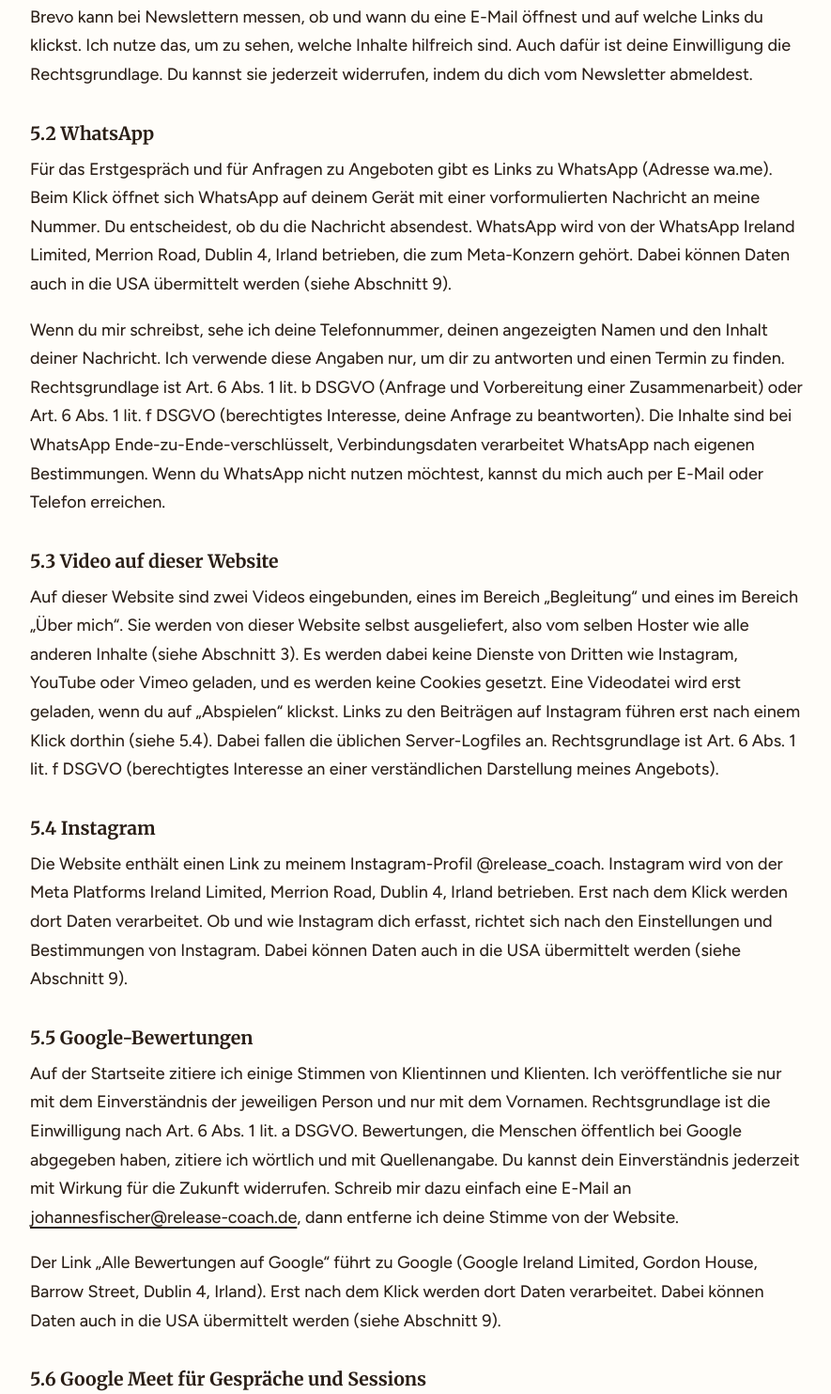
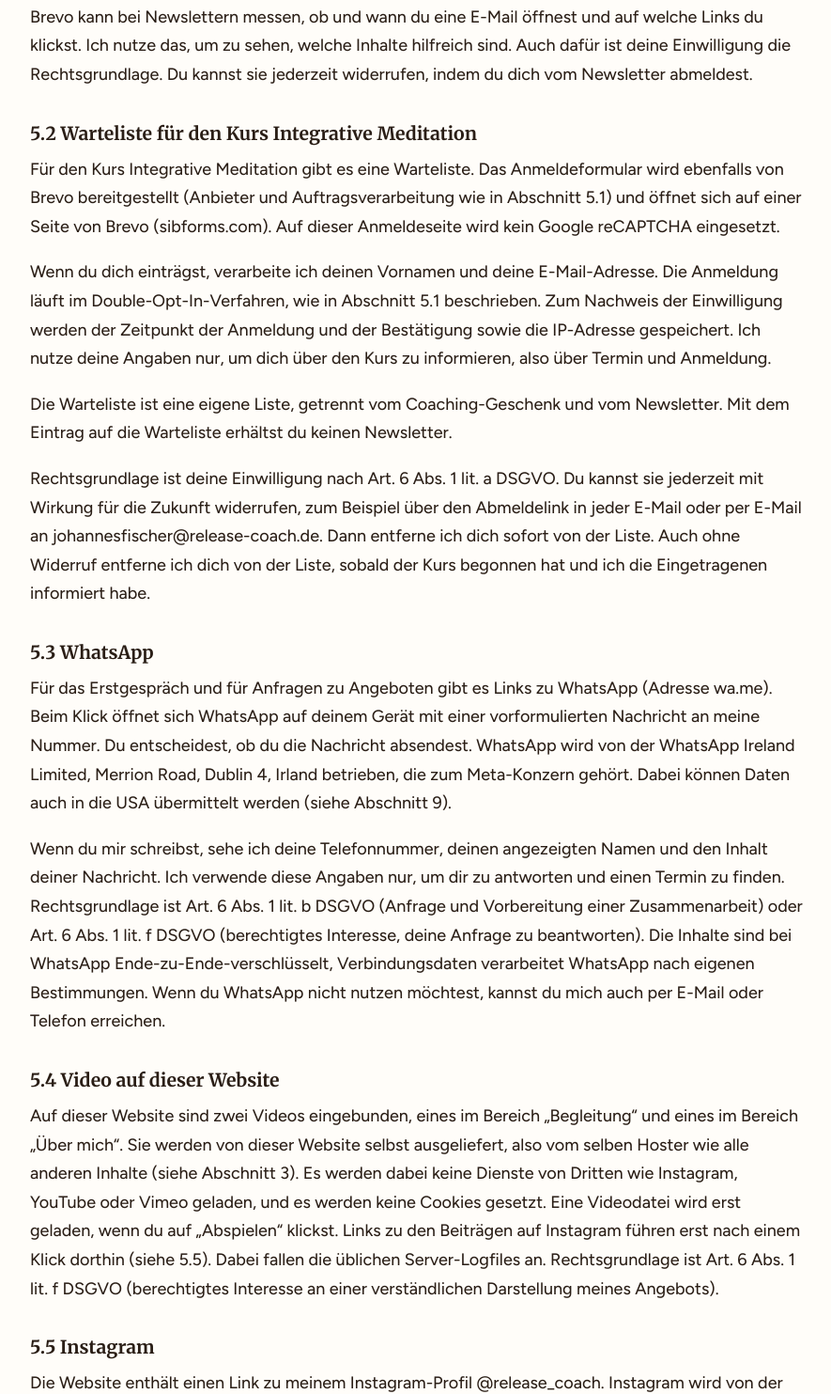
Before and after one commit to joschmannswelt-png/release-coach-website, a plain HTML site: page datenschutz.html in a window 1280 px wide. Shown: the part 3230-4713 px from the top of the page at 94% size, without its empty margins (196-1081 px from the left). Drawn offline with Linux system fonts and the light colour scheme.

Commit message:
Add files via upload

```diff
--- a/datenschutz.html
+++ b/datenschutz.html
@@ -113,21 +113,27 @@
     <p>Rechtsgrundlage ist deine Einwilligung nach Art. 6 Abs. 1 lit. a DSGVO. Du kannst sie jederzeit mit Wirkung für die Zukunft widerrufen, zum Beispiel über den Abmeldelink in jeder E-Mail oder per Nachricht an mich. Ich speichere deine Daten, bis du dich abmeldest. Mit Brevo besteht ein Vertrag zur Auftragsverarbeitung nach Art. 28 DSGVO.</p>
     <p>Brevo kann bei Newslettern messen, ob und wann du eine E-Mail öffnest und auf welche Links du klickst. Ich nutze das, um zu sehen, welche Inhalte hilfreich sind. Auch dafür ist deine Einwilligung die Rechtsgrundlage. Du kannst sie jederzeit widerrufen, indem du dich vom Newsletter abmeldest.</p>
 
-    <h3>5.2 WhatsApp</h3>
+    <h3>5.2 Warteliste für den Kurs Integrative Meditation</h3>
+    <p>Für den Kurs Integrative Meditation gibt es eine Warteliste. Das Anmeldeformular wird ebenfalls von Brevo bereitgestellt (Anbieter und Auftragsverarbeitung wie in Abschnitt 5.1) und öffnet sich auf einer Seite von Brevo (sibforms.com). Auf dieser Anmeldeseite wird kein Google reCAPTCHA eingesetzt.</p>
+    <p>Wenn du dich einträgst, verarbeite ich deinen Vornamen und deine E-Mail-Adresse. Die Anmeldung läuft im Double-Opt-In-Verfahren, wie in Abschnitt 5.1 beschrieben. Zum Nachweis der Einwilligung werden der Zeitpunkt der Anmeldung und der Bestätigung sowie die IP-Adresse gespeichert. Ich nutze deine Angaben nur, um dich über den Kurs zu informieren, also über Termin und Anmeldung.</p>
+    <p>Die Warteliste ist eine eigene Liste, getrennt vom Coaching-Geschenk und vom Newsletter. Mit dem Eintrag auf die Warteliste erhältst du keinen Newsletter.</p>
+    <p>Rechtsgrundlage ist deine Einwilligung nach Art. 6 Abs. 1 lit. a DSGVO. Du kannst sie jederzeit mit Wirkung für die Zukunft widerrufen, zum Beispiel über den Abmeldelink in jeder E-Mail oder per E-Mail an johannesfischer@release-coach.de. Dann entferne ich dich sofort von der Liste. Auch ohne Widerruf entferne ich dich von der Liste, sobald der Kurs begonnen hat und ich die Eingetragenen informiert habe.</p>
+
+    <h3>5.3 WhatsApp</h3>
     <p>Für das Erstgespräch und für Anfragen zu Angeboten gibt es Links zu WhatsApp (Adresse wa.me). Beim Klick öffnet sich WhatsApp auf deinem Gerät mit einer vorformulierten Nachricht an meine Nummer. Du entscheidest, ob du die Nachricht absendest. WhatsApp wird von der WhatsApp Ireland Limited, Merrion Road, Dublin 4, Irland betrieben, die zum Meta-Konzern gehört. Dabei können Daten auch in die USA übermittelt werden (siehe Abschnitt 9).</p>
     <p>Wenn du mir schreibst, sehe ich deine Telefonnummer, deinen angezeigten Namen und den Inhalt deiner Nachricht. Ich verwende diese Angaben nur, um dir zu antworten und einen Termin zu finden. Rechtsgrundlage ist Art. 6 Abs. 1 lit. b DSGVO (Anfrage und Vorbereitung einer Zusammenarbeit) oder Art. 6 Abs. 1 lit. f DSGVO (berechtigtes Interesse, deine Anfrage zu beantworten). Die Inhalte sind bei WhatsApp Ende-zu-Ende-verschlüsselt, Verbindungsdaten verarbeitet WhatsApp nach eigenen Bestimmungen. Wenn du WhatsApp nicht nutzen möchtest, kannst du mich auch per E-Mail oder Telefon erreichen.</p>
 
-    <h3>5.3 Video auf dieser Website</h3>
-    <p>Auf dieser Website sind zwei Videos eingebunden, eines im Bereich „Begleitung“ und eines im Bereich „Über mich“. Sie werden von dieser Website selbst ausgeliefert, also vom selben Hoster wie alle anderen Inhalte (siehe Abschnitt 3). Es werden dabei keine Dienste von Dritten wie Instagram, YouTube oder Vimeo geladen, und es werden keine Cookies gesetzt. Eine Videodatei wird erst geladen, wenn du auf „Abspielen“ klickst. Links zu den Beiträgen auf Instagram führen erst nach einem Klick dorthin (siehe 5.4). Dabei fallen die üblichen Server-Logfiles an. Rechtsgrundlage ist Art. 6 Abs. 1 lit. f DSGVO (berechtigtes Interesse an einer verständlichen Darstellung meines Angebots).</p>
+    <h3>5.4 Video auf dieser Website</h3>
+    <p>Auf dieser Website sind zwei Videos eingebunden, eines im Bereich „Begleitung“ und eines im Bereich „Über mich“. Sie werden von dieser Website selbst ausgeliefert, also vom selben Hoster wie alle anderen Inhalte (siehe Abschnitt 3). Es werden dabei keine Dienste von Dritten wie Instagram, YouTube oder Vimeo geladen, und es werden keine Cookies gesetzt. Eine Videodatei wird erst geladen, wenn du auf „Abspielen“ klickst. Links zu den Beiträgen auf Instagram führen erst nach einem Klick dorthin (siehe 5.5). Dabei fallen die üblichen Server-Logfiles an. Rechtsgrundlage ist Art. 6 Abs. 1 lit. f DSGVO (berechtigtes Interesse an einer verständlichen Darstellung meines Angebots).</p>
 
-    <h3>5.4 Instagram</h3>
+    <h3>5.5 Instagram</h3>
     <p>Die Website enthält einen Link zu meinem Instagram-Profil @release_coach. Instagram wird von der Meta Platforms Ireland Limited, Merrion Road, Dublin 4, Irland betrieben. Erst nach dem Klick werden dort Daten verarbeitet. Ob und wie Instagram dich erfasst, richtet sich nach den Einstellungen und Bestimmungen von Instagram. Dabei können Daten auch in die USA übermittelt werden (siehe Abschnitt 9).</p>
 
-    <h3>5.5 Google-Bewertungen</h3>
+    <h3>5.6 Google-Bewertungen</h3>
     <p>Auf der Startseite zitiere ich einige Stimmen von Klientinnen und Klienten. Ich veröffentliche sie nur mit dem Einverständnis der jeweiligen Person und nur mit dem Vornamen. Rechtsgrundlage ist die Einwilligung nach Art. 6 Abs. 1 lit. a DSGVO. Bewertungen, die Menschen öffentlich bei Google abgegeben haben, zitiere ich wörtlich und mit Quellenangabe. Du kannst dein Einverständnis jederzeit mit Wirkung für die Zukunft widerrufen. Schreib mir dazu einfach eine E-Mail an <a href="mailto:johannesfischer@release-coach.de">johannesfischer@release-coach.de</a>, dann entferne ich deine Stimme von der Website.</p>
     <p>Der Link „Alle Bewertungen auf Google“ führt zu Google (Google Ireland Limited, Gordon House, Barrow Street, Dublin 4, Irland). Erst nach dem Klick werden dort Daten verarbeitet. Dabei können Daten auch in die USA übermittelt werden (siehe Abschnitt 9).</p>
 
-    <h3>5.6 Google Meet für Gespräche und Sessions</h3>
+    <h3>5.7 Google Meet für Gespräche und Sessions</h3>
     <p>Erstgespräche und Sessions finden auf Wunsch per Google Meet statt. Du erhältst dafür von mir einen Link und nimmst über deinen Browser oder die App teil. Dabei verarbeitet Google (Google Ireland Limited) Daten wie deine IP-Adresse, Geräte- und Verbindungsangaben sowie Bild und Ton, soweit du Kamera und Mikrofon einschaltest. Ich zeichne die Gespräche nicht auf. Ein Transkript über Google Workspace (Google Meet) erstelle ich nur, wenn du vorher ausdrücklich zustimmst. Ich lösche das Transkript nach Abschluss der Auswertung, spätestens zusammen mit meinen Notizen nach drei Monaten (siehe Abschnitt 8). Rechtsgrundlage für das Gespräch ist Art. 6 Abs. 1 lit. b DSGVO (Durchführung des Gesprächs oder der Zusammenarbeit), für ein Transkript deine Einwilligung nach Art. 6 Abs. 1 lit. a DSGVO und, soweit es Gesundheitsdaten enthält, Art. 9 Abs. 2 lit. a DSGVO. Google LLC nimmt am EU-US Data Privacy Framework teil (siehe Abschnitt 9). Wenn du Google Meet nicht nutzen möchtest, kannst du alternativ ein Telefongespräch oder, wenn du in der Nähe wohnst, ein Treffen in meinem Coaching-Raum in Xanten wählen.</p>
 
     <h2>6. Fragebogen zum Coaching-Geschenk</h2>
```
Also changed, not shown: index.html (+2 -2 lines).
